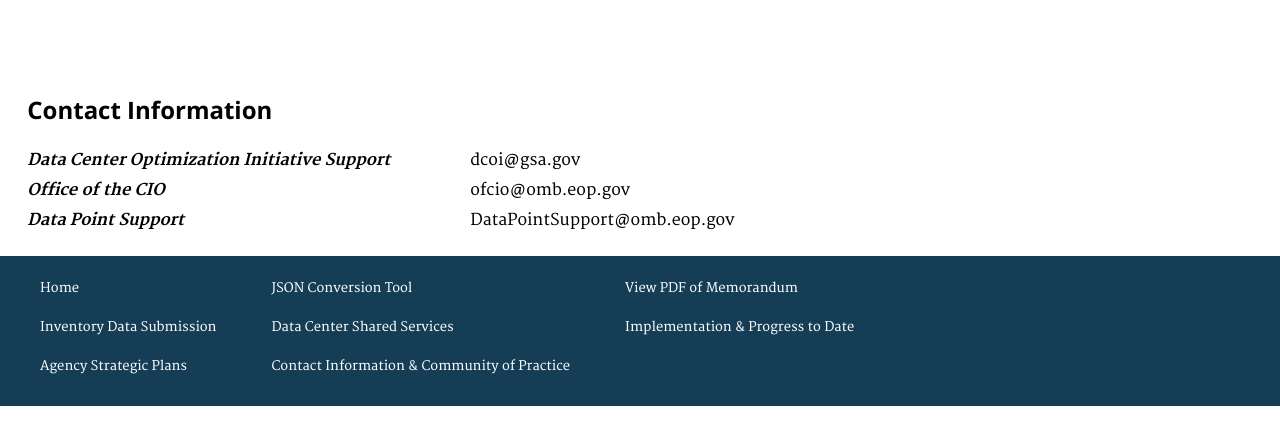
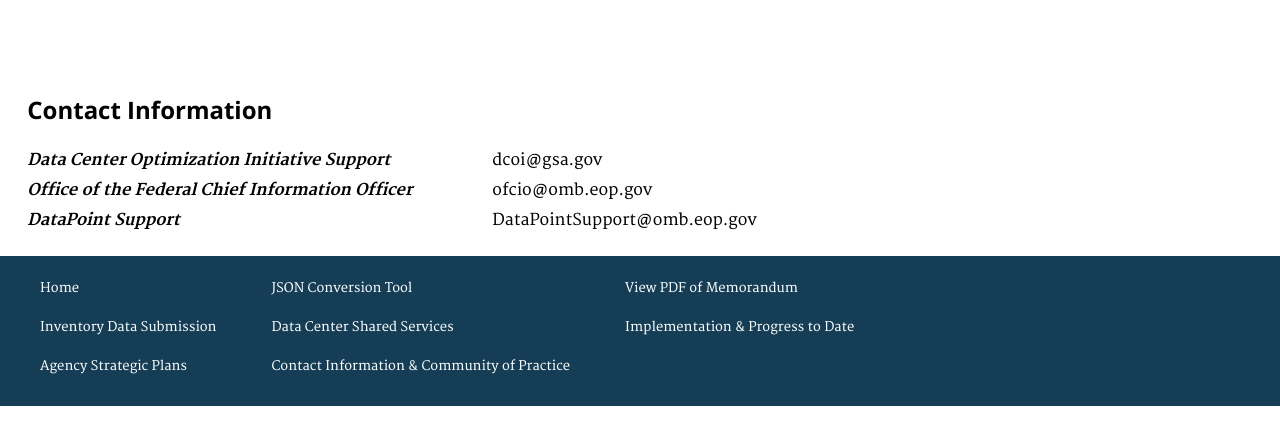
Before and after one commit to ydave-reisys/datacenters, a Jekyll site: the page built from pages/contact-info.html, in a window 1280 px wide, cut to the strip 104-549 px from the top of the page. Built offline with Jekyll 4.4.1, drawn with Linux system fonts in a browser that asks for light colours; nearby versions of some CDN libraries; Markdown is read by kramdown in place of the engine named in the settings.

Commit message:
Update contact-info.html

```diff
--- a/pages/contact-info.html
+++ b/pages/contact-info.html
@@ -13,11 +13,11 @@
         <td style="padding-left: 5em">dcoi@gsa.gov</td>
     </tr>
     <tr>
-        <td><b><i>Office of the CIO</i></b></td>
+        <td><b><i>Office of the Federal Chief Information Officer</i></b></td>
         <td style="padding-left: 5em">ofcio@omb.eop.gov</td>
     </tr>
     <tr>
-        <td><b><i>Data Point Support</i></b></td>
+        <td><b><i>DataPoint Support</i></b></td>
         <td style="padding-left: 5em">DataPointSupport@omb.eop.gov</td>
     </tr>
 </table>
```
